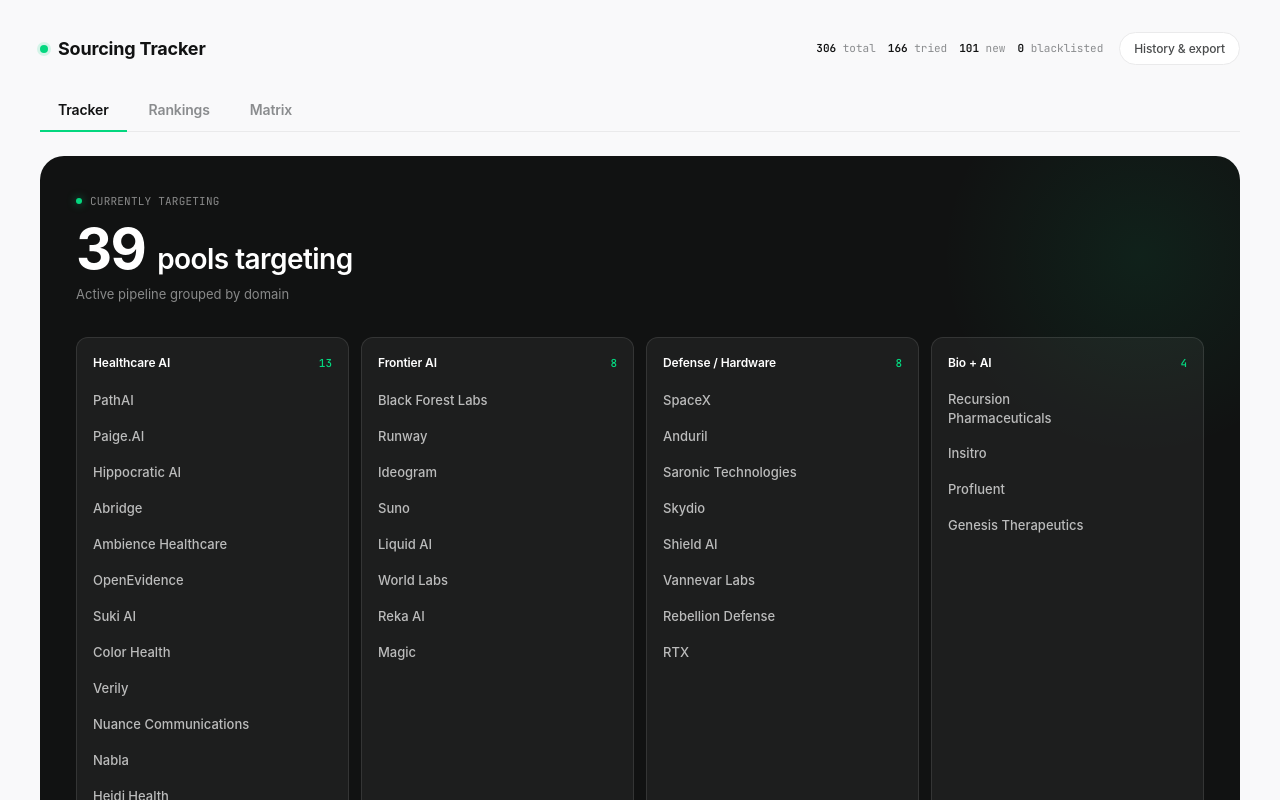
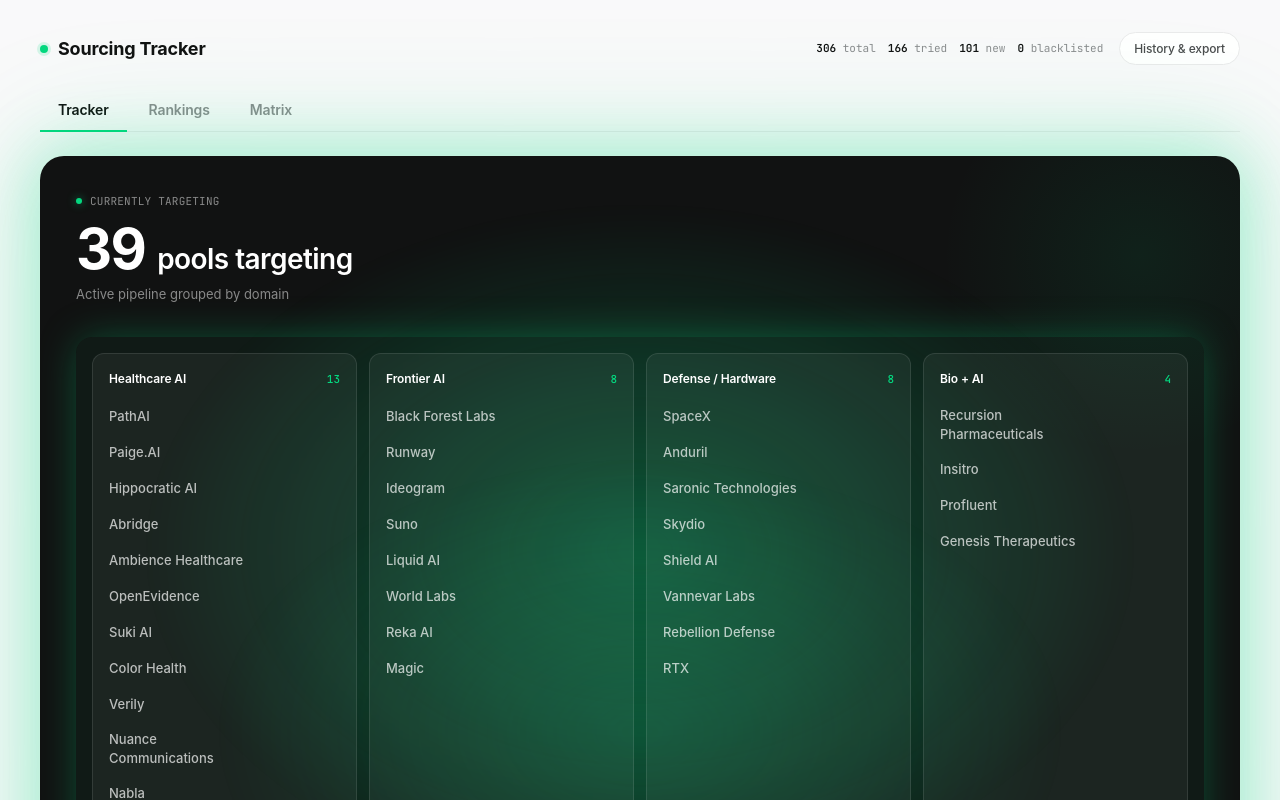
Before and after one commit to Dzs97/sourcing, a Next.js app: page / in a window 1280 px wide. Shown: the top 800 px of the page. Built offline with nearby package versions, Linux system fonts and the light colour scheme; a web font is replaced by a local one.

Commit message:
Tracker page: ambient tier glows + amped featured halo

```diff
--- a/app/globals.css
+++ b/app/globals.css
@@ -1922,3 +1922,105 @@
   color: white;
   border-color: var(--accent);
 }
+
+/* ============================================================
+   Tracker page — ambient glows to match the Matrix style
+   ============================================================ */
+
+/* Amp the Featured card's glow — currently a small green corner
+   wash; now it's a full ambient halo behind the card so the whole
+   "currently targeting" block feels alive. */
+.featured {
+  box-shadow:
+    0 0 0 1px rgba(255,255,255,0.04),
+    0 0 64px 8px rgba(4,215,127,0.28),
+    0 0 128px 24px rgba(4,215,127,0.12);
+  position: relative;
+  isolation: isolate;
+}
+.featured::before {
+  content: "";
+  position: absolute;
+  inset: -40px;
+  border-radius: 32px;
+  background: radial-gradient(
+    55% 45% at 50% 40%,
+    rgba(4,215,127,0.30),
+    transparent 70%
+  );
+  pointer-events: none;
+  z-index: -1;
+  filter: blur(10px);
+}
+
+/* Per-tier ambient glow on the Primary/Secondary/Tertiary groupings.
+   Primary uses the accent green (active/hot), Secondary picks up the
+   fintech violet from the domain palette, Tertiary the defense
+   amber — same visual language as the Matrix tab. */
+.targeting-groups {
+  position: relative;
+  isolation: isolate;
+  padding: 16px;
+  border-radius: 16px;
+  background: rgba(4,215,127,0.04);
+  box-shadow: 0 0 40px -4px rgba(4,215,127,0.35);
+}
+.targeting-groups::before {
+  content: "";
+  position: absolute;
+  inset: -24px;
+  border-radius: 24px;
+  background: radial-gradient(
+    50% 45% at 50% 50%,
+    rgba(4,215,127,0.20),
+    transparent 72%
+  );
+  pointer-events: none;
+  z-index: -1;
+  filter: blur(8px);
+}
+
+.targeting-groups-low {
+  background: rgba(91,63,214,0.05);
+  box-shadow: 0 0 40px -4px rgba(91,63,214,0.32);
+}
+.targeting-groups-low::before {
+  background: radial-gradient(
+    50% 45% at 50% 50%,
+    rgba(91,63,214,0.20),
+    transparent 72%
+  );
+}
+
+.targeting-groups-tertiary {
+  background: rgba(214,165,10,0.06);
+  box-shadow: 0 0 40px -4px rgba(214,165,10,0.30);
+}
+.targeting-groups-tertiary::before {
+  background: radial-gradient(
+    50% 45% at 50% 50%,
+    rgba(214,165,10,0.20),
+    transparent 72%
+  );
+}
+
+/* Tier labels — small accent dots colored to match their tier's glow */
+.targeting-tier-label::before {
+  content: "";
+  display: inline-block;
+  width: 8px;
+  height: 8px;
+  border-radius: 50%;
+  margin-right: 10px;
+  background: var(--accent);
+  box-shadow: 0 0 8px currentColor;
+  color: var(--accent);
+}
+.targeting-tier-label-low::before {
+  background: #5b3fd6;
+  color: #5b3fd6;
+}
+.targeting-tier-label-tertiary::before {
+  background: #d6a50a;
+  color: #d6a50a;
+}
```
